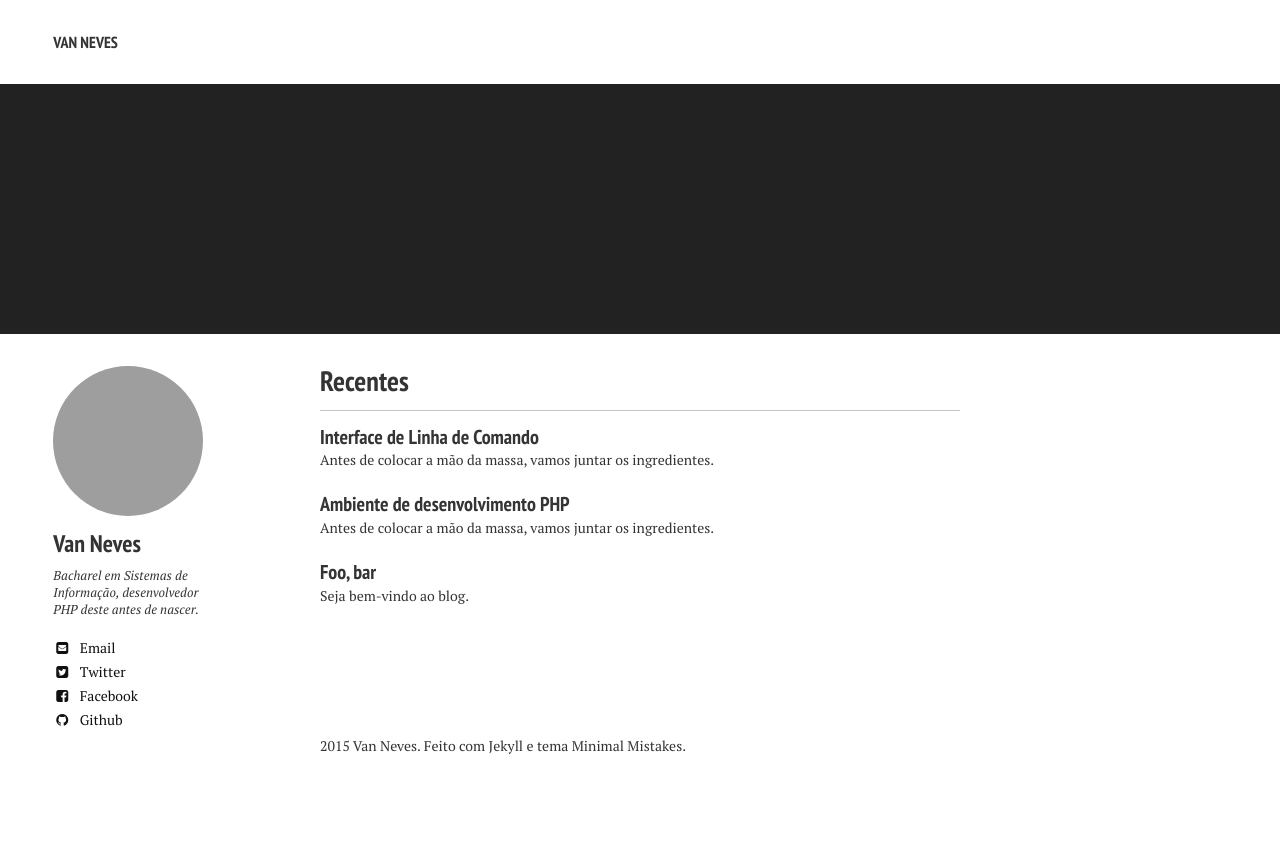
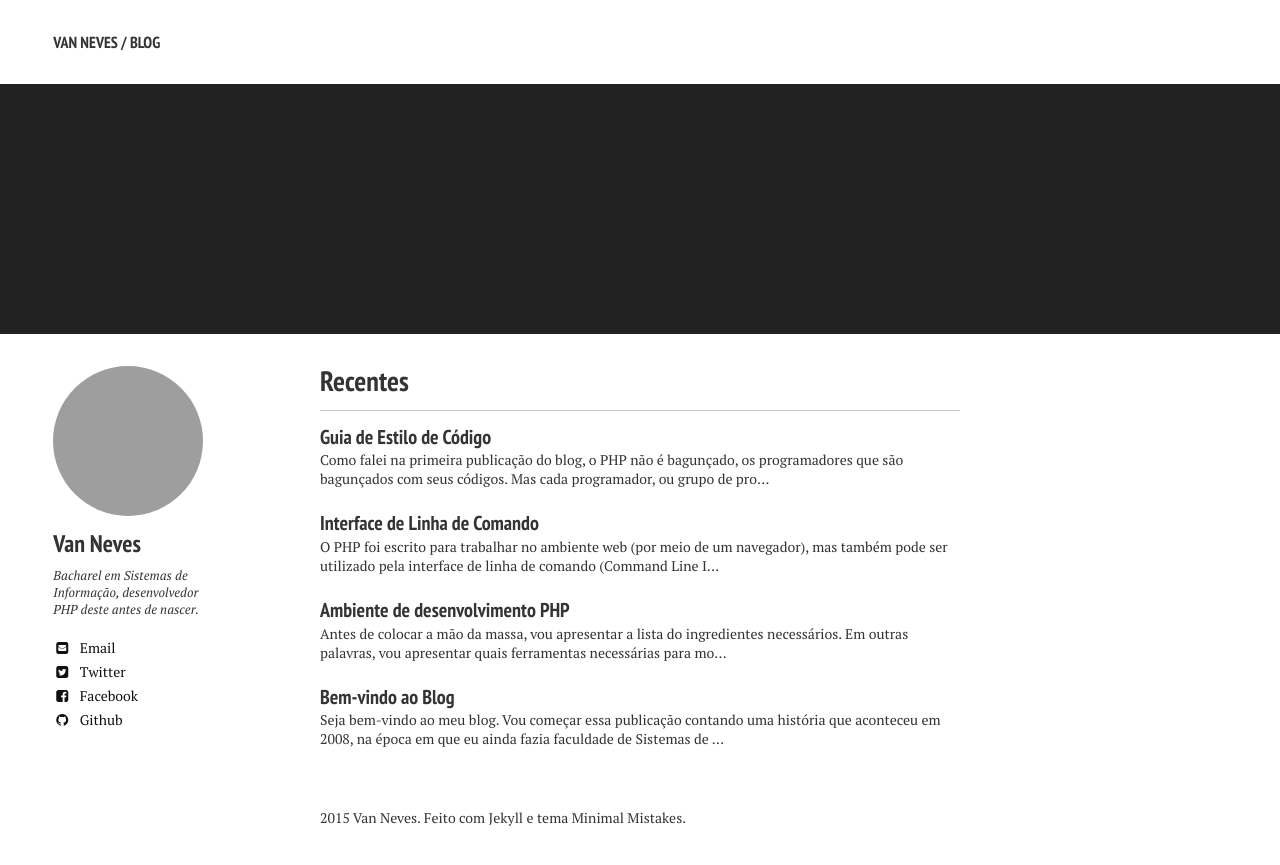
Before and after one commit to vaneves/vaneves.github.io, a Jekyll site: the page built from index.html, in a window 1280 px wide. Shown: the top 865 px of the page. Built offline with Jekyll 4.4.1, drawn with Linux system fonts in a browser that asks for light colours; nearby versions of some CDN libraries; Markdown is read by kramdown in place of the engine named in the settings; the list of posts is cut into pages by our own code; grey boxes are pictures that could not be loaded.

Commit message:
alteração do padrão do markdown; novos posts

````diff
--- a/_config.yml
+++ b/_config.yml
@@ -1,6 +1,6 @@
 # Site wide configuration
 
-title:            "Van Neves"
+title:            "Van Neves / Blog"
 locale:           pt_BR
 url:
 
@@ -8,7 +8,7 @@ url:
 # Jekyll configuration
 
 permalink:   /:categories/:title/
-markdown:    kramdown
+markdown:    redcarpet
 highlighter: pygments
 sass:
   sass_dir: _sass
@@ -26,6 +26,9 @@ kramdown:
   toc_levels: 1..6
   use_coderay: false
 
+
+redcarpet:
+  extensions: ["no_intra_emphasis", "tables", "autolink", "strikethrough", "with_toc_data"]
 
 # Site owner
 owner:
--- a/_layouts/post.html
+++ b/_layouts/post.html
@@ -32,7 +32,7 @@
       <hr />
       <footer role="contentinfo">
         {% if page.share != false %}{% include _social-share.html %}{% endif %}
-        <p class="byline"><strong>{{ page.title }}</strong> foi publicado em <time datetime="{{ page.date | date_to_xmlschema }}">{{ page.date | date: "%B %d, %Y" }}</time>{% if page.modified %} e atualizado em <time datetime="{{ page.modified | date: "%Y-%m-%d" }}">{{ page.modified | date: "%B %d, %Y" }}</time>{% endif %}.</p>
+        <p class="byline"><strong>{{ page.title }}</strong> foi publicado em <time datetime="{{ page.date | date_to_xmlschema }}">{{ page.date | date: "%B %d, %Y" }}</time>.</p>
       </footer>
     </div><!-- /.article-wrap -->
 
--- /dev/null
+++ b/_posts/2015-09-16-bem-vindo-ao-blog.md
@@ -0,0 +1,39 @@
+---
+layout: post
+title: "Bem-vindo ao Blog"
+excerpt: "Seja bem-vindo ao meu blog. Vou começar essa publicação contando uma história que aconteceu em 2008, na época em que eu ainda fazia faculdade de Sistemas de Informação."
+modified: 2015-09-16
+tags: [foo bar, hello world, php]
+comments: true
+---
+
+Seja bem-vindo ao meu blog. Vou começar essa publicação contando uma história que aconteceu em 2008, na época em que eu ainda fazia faculdade de Sistemas de Informação. Eu estava desenvolvendo uma aplicação em PHP e um outro estudante, ao ver, fez o seguinte comentário:
+
+> Cara, o PHP não presta, é muito bagunçado, é código estranho, uma página inclui outra, que inclui outra e por ai vai.
+
+Eu não tive outra reação a não ser dizer a verdade na cara dele:
+
+> Me desculpe, mas o PHP não é bagunçado, você é bagunçado, seu código que é mal feito.
+
+Tudo bem que meu código não era o melhor do mundo, mas já tentava ao máximo, de acordo com meu nível de conhecimento, deixar tudo nos trinques, então mostrei à ele. Eu utilizava uma [classe de template](http://raelcunha.com/template.php), criada por Rael Cunha, para separação do código PHP da interface HTML. Também utilizava classes DAO (Data Access Object) para manipular o banco de dados. Minha estrutura era algo do tipo:
+
+```
+index.php
+cliente.php
+config.php
+inc/
+	Conexao.class.php
+	Template.class.php
+	Filtro.functions.php
+DAO/
+	Cliente.class.php
+	ClienteDAO.class.php
+tpl/
+	template.html
+	cliente-lista.html
+	cliente-cadastro.html
+```
+
+Como falei, não era nem de longe a coisa mais organizada do mundo, mas também não era bagunçado, qualquer que pegasse o código conseguia dar continuidade.
+
+Sete anos se passaram desde o acontecido, mas ainda hoje vejo muitas pessoas praticando e ensinando o PHP com códigos bagunçados e principalmente com falhas de segurança. Isso me motivou a criação deste blog, para levar às pessoas como desenvolver aplicações em PHP utilizando boas práticas.
--- a/_posts/2015-09-16-foo-bar.md
+++ /dev/null
@@ -1,12 +0,0 @@
----
-layout: post
-title: "Foo, bar"
-excerpt: "Seja bem-vindo ao blog."
-modified: 2015-09-16
-tags: [foo bar, hello world, php]
-comments: true
----
-
-Comumente vemos os programadores começarem uma nova linguagem ou framework com o "Hello, world!", porém, começarei as publicações deste blog com o **Foo, bar**, muito utilizado no PHP. De acordo com a Wikipédia, o termo **foo bar** é utilizado na informática quando não se quer expressar o nome de uma entidade. Seria equivalente ao famoso **Fulano**.
-
-A motivação para a criação deste blog é levar às pessoas como desenvolver aplicações em PHP utilizando boas práticas. Pois existem milhares de tutoriais na internet, mas a maioria está desatualizado, não aproveita o melhor da linguagem e componentes desenvolvidos, ou até mesmo com falhas de segurança.
--- a/_posts/2015-09-17-ambiente-de-desenvolvimento-php.md
+++ b/_posts/2015-09-17-ambiente-de-desenvolvimento-php.md
@@ -1,7 +1,7 @@
 ---
 layout: post
 title: "Ambiente de desenvolvimento PHP"
-excerpt: "Antes de colocar a mão da massa, vamos juntar os ingredientes."
+excerpt: "Antes de colocar a mão da massa, vou apresentar a lista do ingredientes necessários. Em outras palavras, vou apresentar quais ferramentas necessárias para montar um ambiente de desenvolvimento PHP."
 modified: 2015-09-17
 tags: [ambiente]
 comments: true
@@ -23,21 +23,21 @@ Nessa publicação irei ensinar a instalação do PHP no sistema operacional Lin
 
 Primeiramente vamos atualizar a lista de respositórios:
 
-{% highlight text %}
+```
 sudo apt-get update
-{% endhighlight %}
+```
 
 Instalação do PHP-FPM (FastCGI Process Manager, ou em pt-BR Gerenciador de Processos FastCGI):
 
-{% highlight text %}
+```
 sudo sudo apt-get install php5-fpm
-{% endhighlight %}
+```
 
 Instalação de algumas bibliotecas PHP:
 
-{% highlight text %}
+```
 sudo apt-get install php5-cli php5-curl php5-gd php5-imagick php-apc
-{% endhighlight %}
+```
 
 ### Instalação do Sublime Text 3
 
@@ -45,23 +45,23 @@ Acesse o site oficial do [Sublime Text](http://www.sublimetext.com/3), baixe o a
 
 ### Instalação do Git
 
-{% highlight text %}
+```
 sudo apt-get install git
-{% endhighlight %}
+```
 
 ## Hello, World
 
 Se não existir, crie o diretório `/var/www/`. Crie o arquivo `index.php` e nele coloque:
 
-{% highlight php %}
+``` php
 <?php
 echo "Hello, world!";
-{% endhighlight %}
+```
 
 Para visualizar o resultado, basta acessar seu diretório `/var/www` e executar o comando:
 
-{% highlight text %}
+```
 php -S localhost:8000
-{% endhighlight %}
+```
 
 Agora acesse pelo navegador o endereço e porta informados `http://localhost:8000`.
--- a/_posts/2015-09-17-interface-linha-de-comando.md
+++ b/_posts/2015-09-17-interface-linha-de-comando.md
@@ -1,17 +1,17 @@
 ---
 layout: post
 title: "Interface de Linha de Comando"
-excerpt: "Antes de colocar a mão da massa, vamos juntar os ingredientes."
+excerpt: "O PHP foi escrito para trabalhar no ambiente web (por meio de um navegador), mas também pode ser utilizado pela interface de linha de comando (Command Line Interface, ou CLI), auxiliando na automatização de tarefas."
 modified: 2015-09-17
-tags: [ambiente]
+tags: [php, cli, shell]
 comments: true
 ---
 
-O PHP foi escrito para trabalhar no ambiente web (por meio de um navegador), porém pode ser utilizado pela interface de linha de comando (terminal), auxiliando na automatização de tarefas.
+O PHP foi escrito para trabalhar no ambiente web (por meio de um navegador), mas também pode ser utilizado pela interface de linha de comando (Command Line Interface, ou CLI), auxiliando na automatização de tarefas.
 
-Vejamos um exemplo de PHP via linha de comando utilizando argumentos. Crie o arquivo `hello.php`:
+Vejamos um exemplo de script PHP via linha de comando utilizando argumentos. Basta criar o arquivo `hello.php` e inserir o seguinte código:
 
-{% highlight php %}
+``` php
 <?php
 if ($argc != 2) {
     echo "Usage: php hello.php [name].\n";
@@ -19,7 +19,7 @@ if ($argc != 2) {
 }
 $name = $argv[1];
 echo "Hello, $name\n";
-{% endhighlight %}
+```
 
 As variáveis `$argc` e `$argv` são criadas automaticamente pelo PHP, na qual guardam informações referentes aos argumentos. A variável `$argc` contém a quantidade de argumentos informados. Já a `$argv` é um *array* que contém os valores dos argumentos. O primeiro argumento sempre é o nome do arquivo, no caso `hello.php`.
 
@@ -27,12 +27,22 @@ A função `exit();` encerra a execução do script. O parâmetro zero indica ao
 
 Para executar nosso script acima, a partir da linha de comando:
 
-{% highlight text %}
+```
+php hello.php world
+Hello, world
+```
+
+O `if` verifica se o argumento esperado foi realmente informado, caso contrário ele exibe uma mensagem.
+
+```
 php hello.php
 Usage: php hello.php [name]
-{% endhighlight %}
+```
 
-{% highlight text %}
-php hello.php world
-Hello, world
-{% endhighlight %}
+Vale lembrar que os argumentos são separados por espaços. Portanto, para enviar um único argumento que contenha espaço, como nome composto, deve-se usar aspas. Por exemplo `"Ana Julia"`. Outro fator importante é restringir o acesso aos arquivos CLI pelo navegador.
+
+O PHP CLI suporta, também, interface interativa, como Python e Ruby, por meio do Shell Interativo, basta utilizar a opção `-a`. Clique [aqui](http://php.net/features.commandline.options) e veja mais opções.
+
+## Conclusão
+
+Conhecendo os recursos do PHP, é possível obter resultados incríveis. Por exemplo, você pode utilizar o PHP CLI para executar um script instalador de uma aplicação ou agendar tarefas no cron.
--- /dev/null
+++ b/_posts/2015-09-18-guia-de-estilo-de-codigo.md
@@ -0,0 +1,50 @@
+---
+layout: post
+title: "Guia de Estilo de Código"
+excerpt: "Como falei na primeira publicação do blog, o PHP não é bagunçado, os programadores que são bagunçados com seus códigos. Mas cada programador, ou grupo de programadores, tem sua forma de organização."
+modified: 2015-09-18
+tags: [psr, formatação, estilo]
+comments: true
+---
+
+Como falei na [primeira publicação do blog](/bem-vindo-ao-blog), o PHP não é bagunçado, os programadores que são bagunçados com seus códigos. Mas cada programador, ou grupo de programadores, tem sua forma de organização, afinal você pode criar a classe `User` de diversas maneiras:
+
+``` php
+<?php
+class User
+{
+	public function getName() { //comments
+	}
+}
+
+# comments
+class User {
+	public function get_name() {
+	}
+}
+
+/* comments */
+class Vendor_User
+{
+	public function getName()
+	{
+	}
+}
+```
+
+Comumente os programadores PHP utilizam diversas bibliotecas e componentes em um mesmo projeto, na qual, se cada grupo/pessoa utilizar seu próprio estilo, o desenvolvido fica estranho e dificultoso. Então em 2009 uma galera se juntou e criou o [PHP-FIG](http://www.php-fig.org/) (PHP Framework Interop Group). O grupo criou (e continua aprimorando) um conjunto de guias de estilo de código, conhecidos como [PSR](http://www.php-fig.org/psr/) (PHP Standard Recommendation).
+
+As PSRs são ~~obrigações~~ recomendações, mas todos os desenvolvedores PHP devem seguir, pois pior meio delas a facilidade de entendimento e integração entre framework, bibliotecas e componentes são incríveis.
+
+- **PSR-0:** Define como os arquivos serão "carregados" na aplicação, a técnica usada é chamada de autoloader;
+- **PSR-1:** Define o padrão básico de codificação, como a tag PHP, codifiação do arquivo, nome dos métodos, etc.;
+- **PSR-2:** Define o guia de estilo de codificação, como identação, declaração de namespace, classes, propriedades, métodos, etc.;
+- **PSR-3:** Define uma interface para Loggers;
+- **PSR-4:** Define como os arquivos serão "carregados" na aplicação. É recomendada para novos projetos. Projetos que usam a PSR-0 se possível, devem ser migrados para a PSR-4;
+- **PSR-7:** Define um conjunto de interfaces comuns de mensagens HTTP.
+
+E as PSRs 5 e 6? Na verdade já são 11 (de 0 à 10) até agora, porém algumas ainda estão em processo de criação.
+
+## Conclusão
+
+Um dos maiores ~~polêmicas~~ dilemas no mundo da programação é se quebra ou não a linha depois do `if`. Nós, desenvolvedores PHP, sabemos que não.
````
